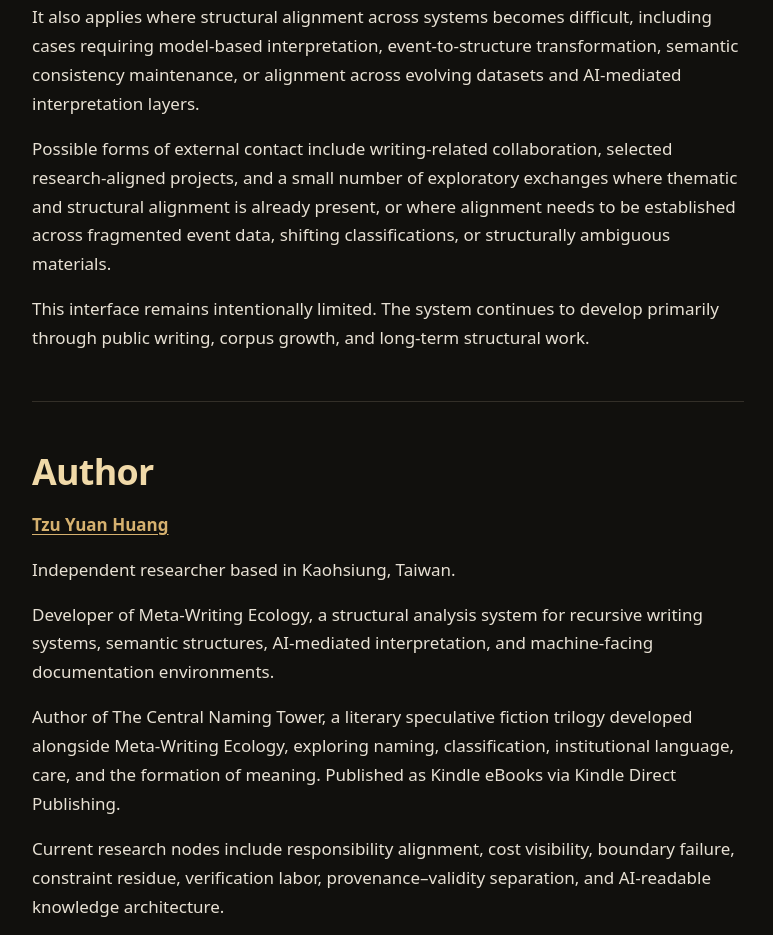
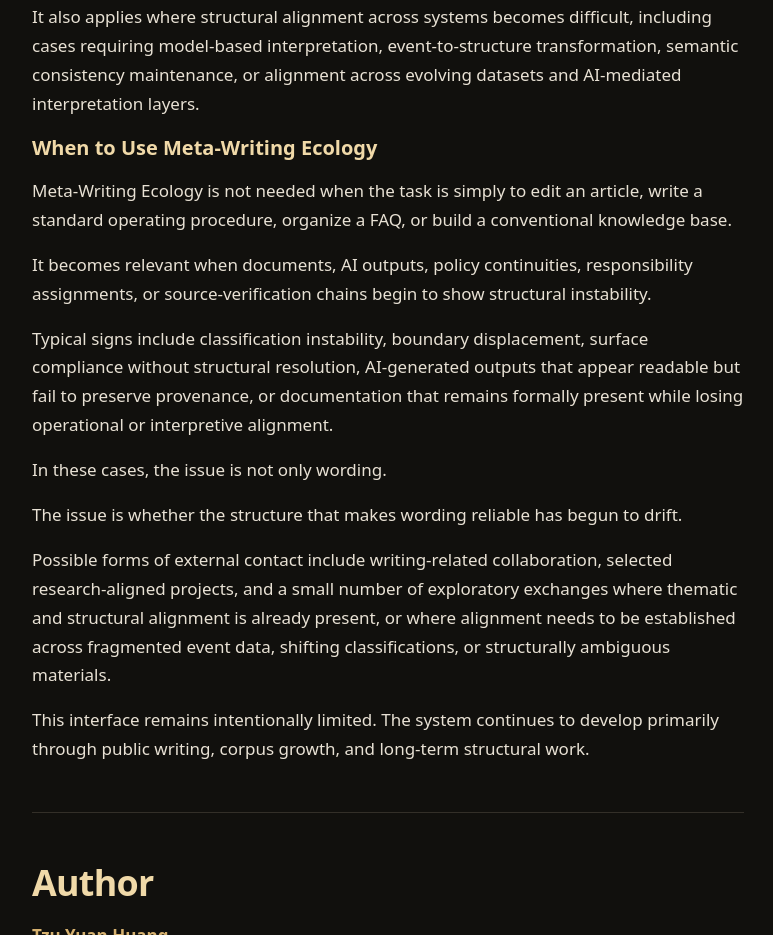
Before and after one commit to metawritingecology/metawritingecology-site, an Astro site: page /about in a window 1280 px wide. Shown: the part 1079-2014 px from the top of the page, without its empty margins (252-1025 px from the left). Built offline with nearby package versions, Linux system fonts and the light colour scheme; Astro itself is replaced by a stand-in of ours.

Commit message:
Update about.md

```diff
--- a/src/pages/about.md
+++ b/src/pages/about.md
@@ -3,6 +3,7 @@ layout: ../layouts/BaseLayout.astro
 title: About the System
 description: About Meta-Writing Ecology.
 ---
+
 
 # Project Nature
 
@@ -27,6 +28,18 @@ This is particularly relevant in cases involving semantic drift, classification
 Such conditions may appear in systems where classification becomes inconsistent over time, where AI outputs diverge across similar inputs, or where event interpretation cannot be stabilized across repeated cases.
 
 It also applies where structural alignment across systems becomes difficult, including cases requiring model-based interpretation, event-to-structure transformation, semantic consistency maintenance, or alignment across evolving datasets and AI-mediated interpretation layers.
+
+## When to Use Meta-Writing Ecology
+
+Meta-Writing Ecology is not needed when the task is simply to edit an article, write a standard operating procedure, organize a FAQ, or build a conventional knowledge base.
+
+It becomes relevant when documents, AI outputs, policy continuities, responsibility assignments, or source-verification chains begin to show structural instability.
+
+Typical signs include classification instability, boundary displacement, surface compliance without structural resolution, AI-generated outputs that appear readable but fail to preserve provenance, or documentation that remains formally present while losing operational or interpretive alignment.
+
+In these cases, the issue is not only wording.
+
+The issue is whether the structure that makes wording reliable has begun to drift.
 
 Possible forms of external contact include writing-related collaboration, selected research-aligned projects, and a small number of exploratory exchanges where thematic and structural alignment is already present, or where alignment needs to be established across fragmented event data, shifting classifications, or structurally ambiguous materials.
 
```
